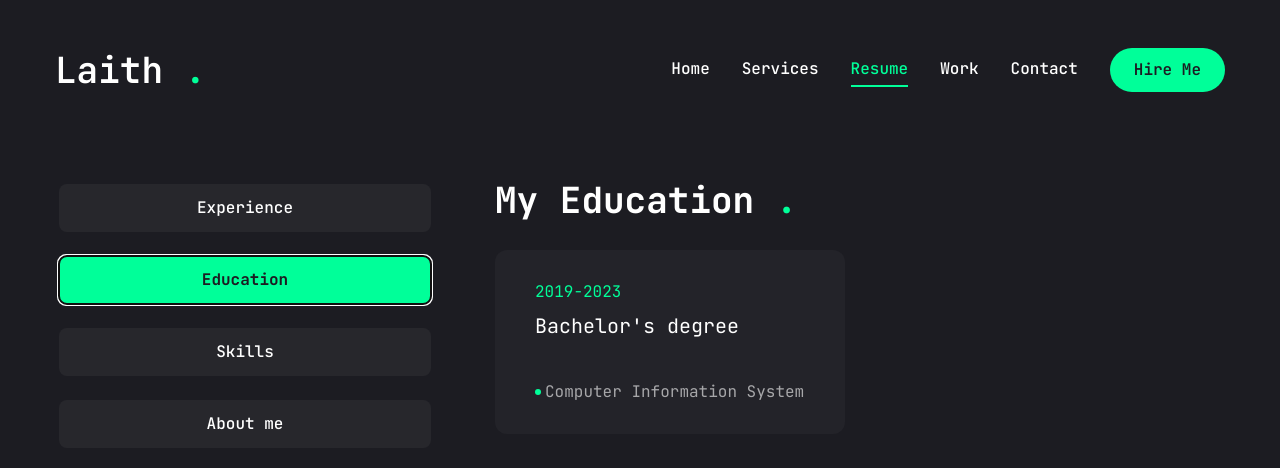
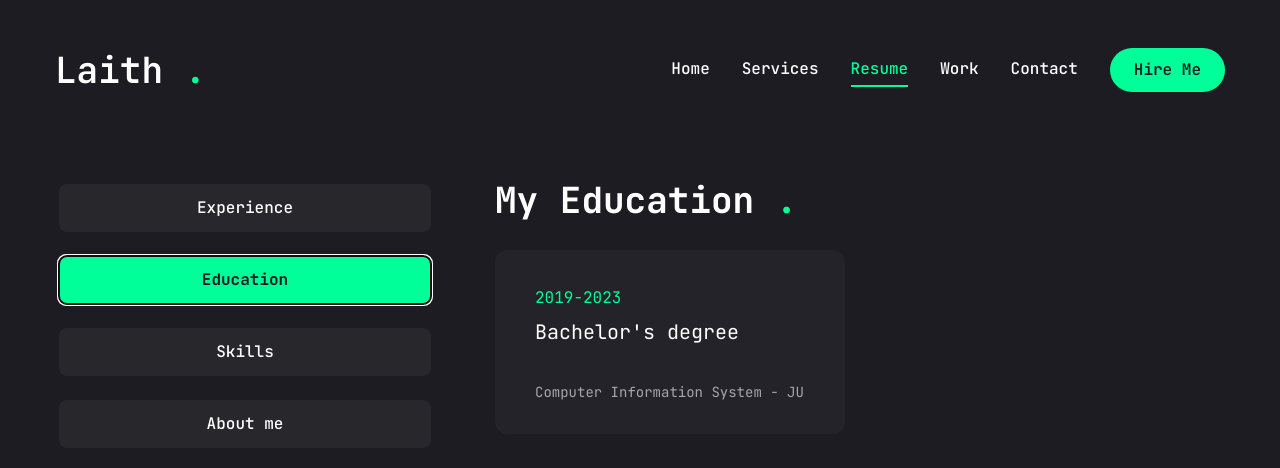
Before and after one commit to abufadda01/laith-porfoli, a Next.js app: page /resume in a window 1280 px wide. Both pictures are taken after a click on the tab "Education". Shown: the top 468 px of the page. Built offline with nearby package versions, Linux system fonts and the light colour scheme.

Commit message:
last update

```diff
--- a/app/resume/page.jsx
+++ b/app/resume/page.jsx
@@ -74,7 +74,7 @@ const education = {
   title : "My Education" ,
   items : [
     {
-      institution : "Computer Information System" ,
+      institution : "Computer Information System - JU" ,
       degree : "Bachelor's degree" ,
       duration : "2019-2023"
     }
@@ -228,8 +228,8 @@ const Resume = () => {
                               <h3 className='text-xl max-w-[260px] min-h-[60px] text-center lg:text-left'>{item.degree}</h3>
 
                               <div className='flex items-center gap-1'>
-                                <span className='w-[6px] h-[6px] rounded-full bg-accent'></span>
-                                <p className='text-white/60'>{item.institution}</p>
+                                {/* <span className='w-[6px] h-[6px] rounded-full bg-accent'></span> */}
+                                <p className='text-sm text-white/60 text-md'>{item.institution}</p>
                               </div>
 
                             </li>
```
